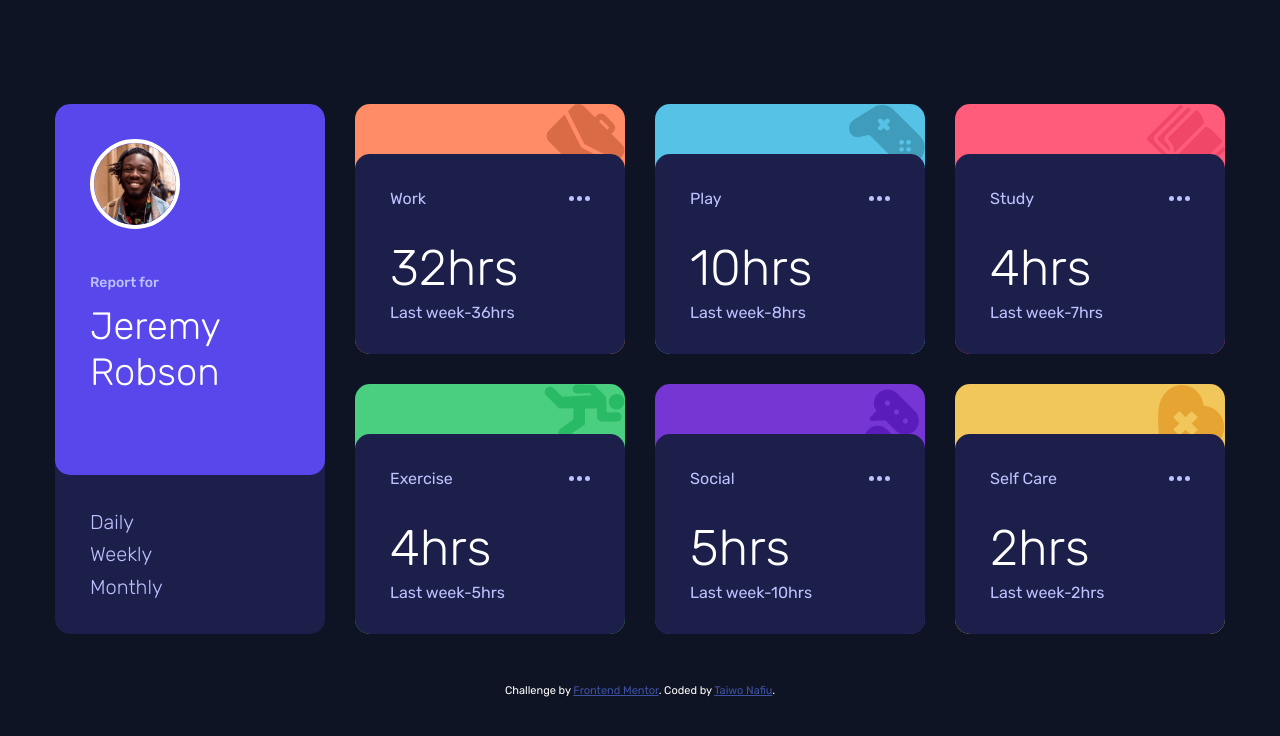
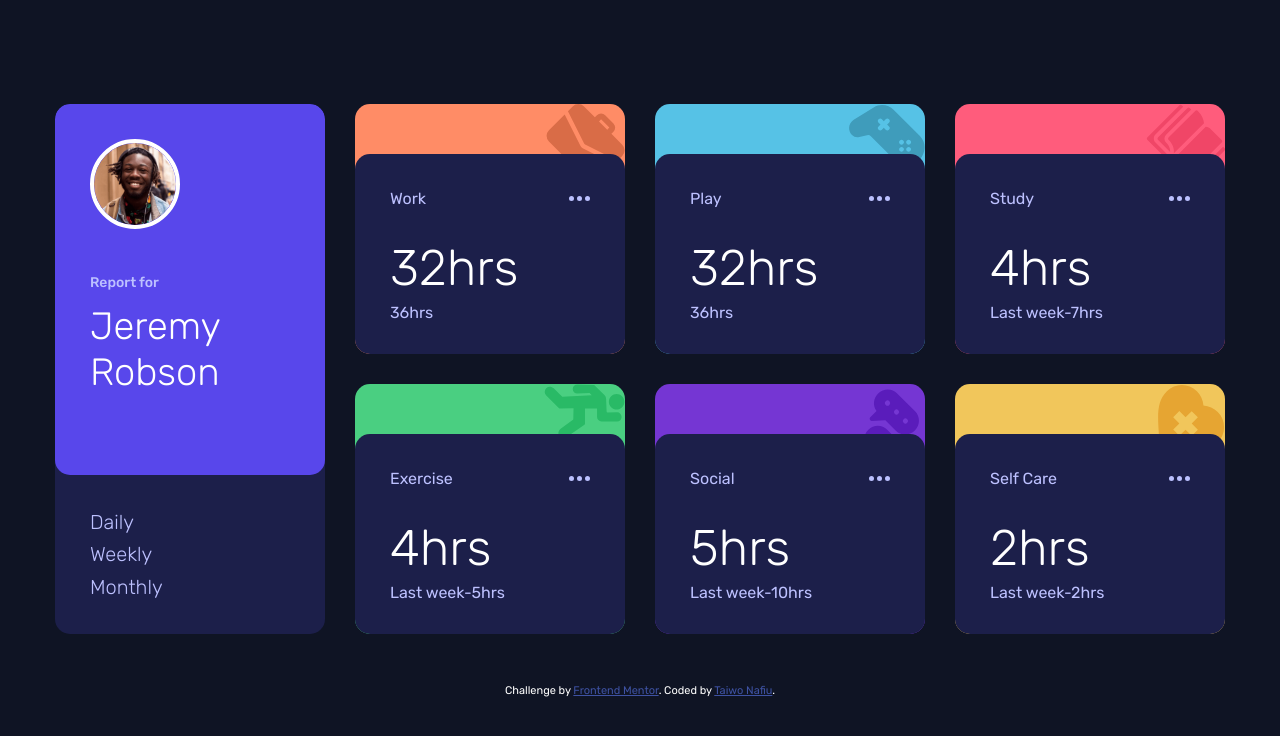
Before and after one commit to taiwonaf/Time-tracking-dashboard, a plain HTML site: page index.html in a window 1280 px wide. Both pictures are taken after a click on the link "Weekly". Drawn offline with Linux system fonts and the light colour scheme.

Commit message:
Javascript still in progress

```diff
--- a/index.html
+++ b/index.html
@@ -26,9 +26,9 @@
           <h1>Jeremy Robson</h1>
         </div>
         <div class="time">
-          <a href="#">Daily</a>
-          <a href="#">Weekly</a>
-          <a href="#">Monthly</a>
+          <a id="daily" href="#">Daily</a>
+          <a id="weekly" href="#">Weekly</a>
+          <a id="monthly href="#">Monthly</a>
         </div>
       </div>
       <div class="card work">
@@ -40,10 +40,10 @@
             </p>
             <img src="./images/icon-ellipsis.svg" alt="">
           </div>
-          <h1 class="hours">
+          <h1 class="hours" id="work-current">
             32hrs
           </h1>
-          <p>Last week-36hrs</p>
+          <p id="work-previous">Last week-36hrs</p>
         </div>
       </div>
       <div class="card play">
@@ -54,10 +54,10 @@
             </p>
             <img src="./images/icon-ellipsis.svg" alt="">
           </div>
-          <h1 class="hours">
+          <h1 class="hours" id="play-current">
             10hrs
           </h1>
-          <p>Last week-8hrs</p>
+          <p id="play-previous">Last week-8hrs</p>
         </div>
       </div>
       <div class="card study">
@@ -173,5 +173,6 @@
     Challenge by <a href="https://www.frontendmentor.io?ref=challenge" target="_blank">Frontend Mentor</a>.
     Coded by <a href="https://twitter.com/tee_script">Taiwo Nafiu</a>.
   </div>
+<script src="index.js"></script>
 </body>
 </html>
--- /dev/null
+++ b/index.js
@@ -0,0 +1,107 @@
+const daily = document.getElementById("daily");
+const weekly = document.getElementById("weekly");
+const monthy = document.getElementById("monthly");
+
+const playCurrent = document.getElementById("play-current");
+const workCurrent = document.getElementById("play-current");
+const playPrevious = document.getElementById("play-previous");
+const workPrevious = document.getElementById("work-previous");
+
+const workTime = {
+    daily: {
+        current: "5hrs",
+        previous: "7hrs"
+    },
+    weekly: {
+        current: "32hrs",
+        previous: "36hrs"
+    },
+    monthly: {
+        current: "103hrs",
+        previous: "128hrs"
+    }
+}
+
+const playTime = {
+    daily: {
+        current: "5hrs",
+        previous: "7hrs"
+    },
+    weekly: {
+        current: "32hrs",
+        previous: "36hrs"
+    },
+    monthly: {
+        current: "103hrs",
+        previous: "128hrs"
+    }
+}
+
+const studyTime = {
+    daily: {
+        current: "5hrs",
+        previous: "7hrs"
+    },
+    weekly: {
+        current: "32hrs",
+        previous: "36hrs"
+    },
+    monthly: {
+        current: "103hrs",
+        previous: "128hrs"
+    }
+}
+
+const exerciseTime = {
+    daily: {
+        current: "5hrs",
+        previous: "7hrs"
+    },
+    weekly: {
+        current: "32hrs",
+        previous: "36hrs"
+    },
+    monthly: {
+        current: "103hrs",
+        previous: "128hrs"
+    }
+}
+
+const socialTime = {
+    daily: {
+        current: "5hrs",
+        previous: "7hrs"
+    },
+    weekly: {
+        current: "32hrs",
+        previous: "36hrs"
+    },
+    monthly: {
+        current: "103hrs",
+        previous: "128hrs"
+    }
+}
+
+const selfTime = {
+    daily: {
+        current: "5hrs",
+        previous: "7hrs"
+    },
+    weekly: {
+        current: "32hrs",
+        previous: "36hrs"
+    },
+    monthly: {
+        current: "103hrs",
+        previous: "128hrs"
+    }
+}
+
+
+
+weekly.onclick = () => {
+    workCurrent.textContent = workTime.weekly.current;
+    workPrevious.textContent = workTime.weekly.previous;
+    playCurrent.textContent = playTime.weekly.current;
+    playPrevious.textContent = playTime.weekly.previous;
+}
```
